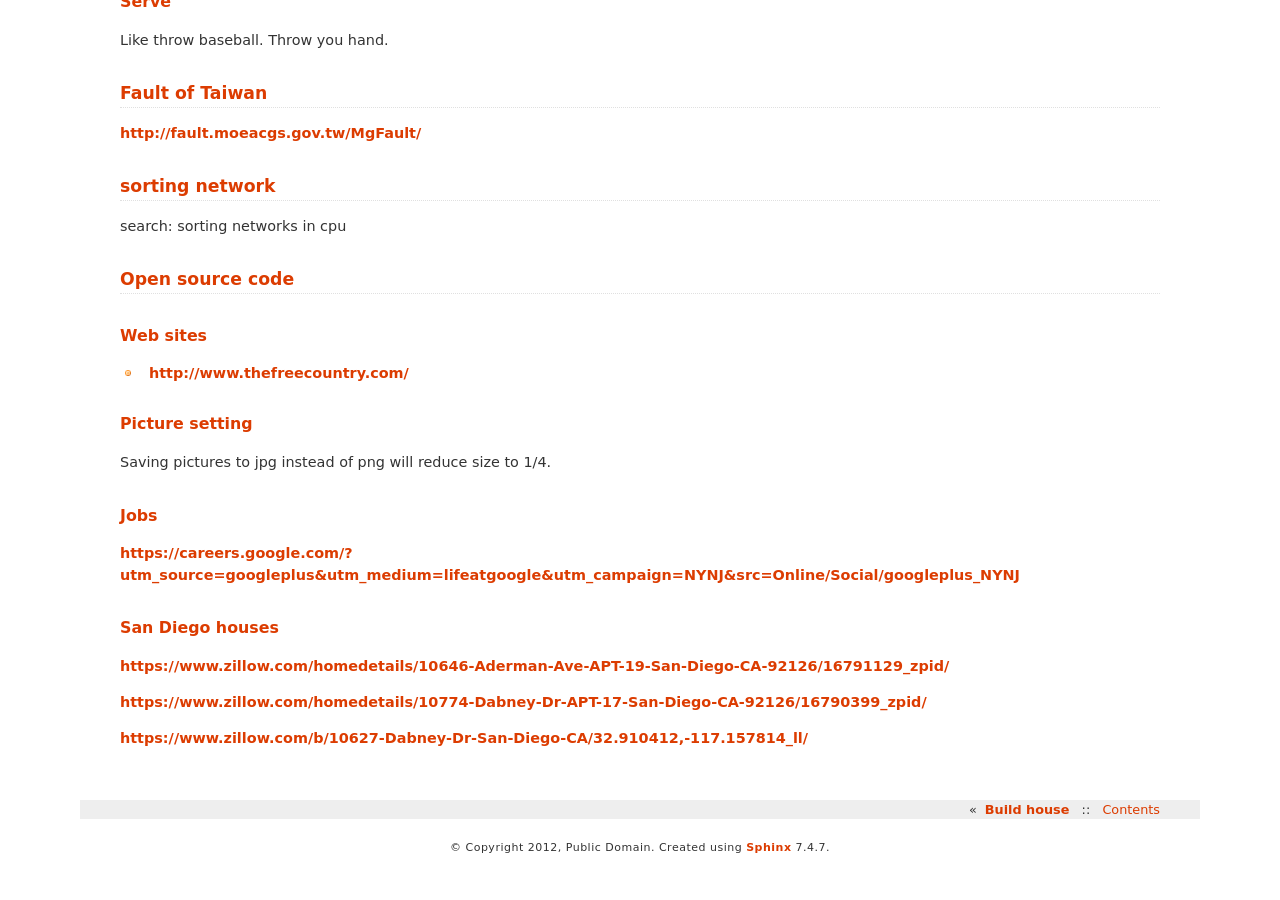
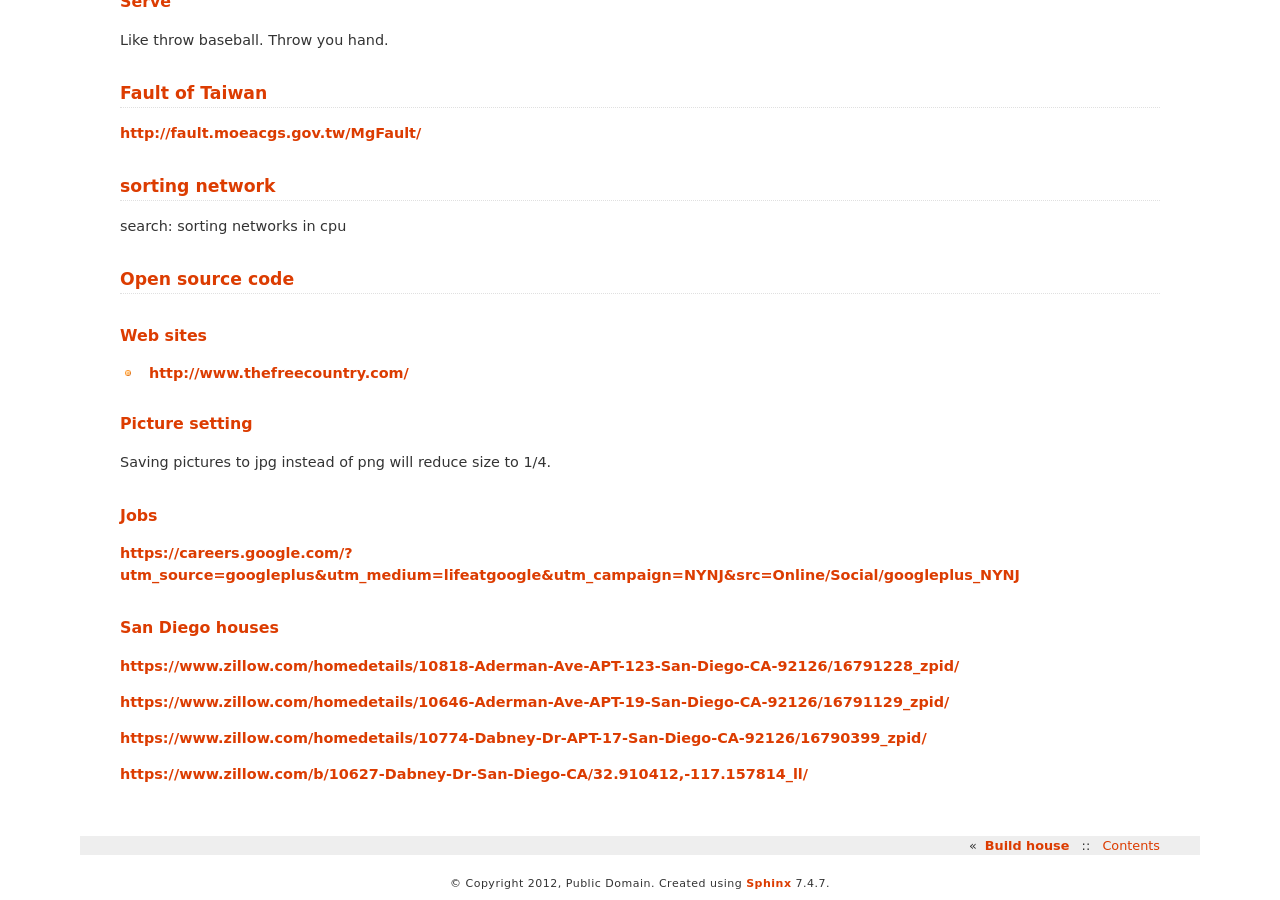
Before and after one commit to Jonathan2251/wr, a Sphinx documentation site: the page built from source/note.rst, in a window 1280 px wide and 900 px high, scrolled down 2374 px. Built offline with Sphinx 7.4.7, drawn with Linux system fonts in a browser that asks for light colours; before the commit the page ends 3238 px from its top, so only the background shows below that; some of the changed lines change nothing that is shown.

Commit message:
Mira Mesa condo

```diff
--- a/source/note.rst
+++ b/source/note.rst
@@ -142,6 +142,8 @@ https://careers.google.com/?utm_source=googleplus&utm_medium=lifeatgoogle&utm_ca
 San Diego houses
 ~~~~~~~~~~~~~~~~
 
+https://www.zillow.com/homedetails/10818-Aderman-Ave-APT-123-San-Diego-CA-92126/16791228_zpid/
+
 https://www.zillow.com/homedetails/10646-Aderman-Ave-APT-19-San-Diego-CA-92126/16791129_zpid/
 
 https://www.zillow.com/homedetails/10774-Dabney-Dr-APT-17-San-Diego-CA-92126/16790399_zpid/
```
